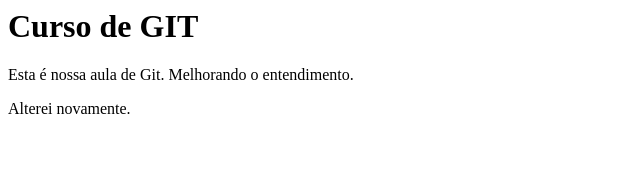
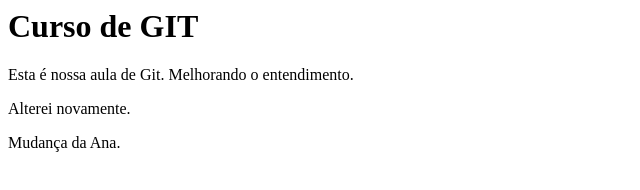
Before and after one commit to maurolcsilva/novorepositorio, a plain HTML site: page index.html in a window 1280 px wide. Shown: the whole page, without its empty margins (0-640 px from the left). Drawn offline with Linux system fonts and the light colour scheme.

Commit message:
Mudança de Ana no index

```diff
--- a/index.html
+++ b/index.html
@@ -6,5 +6,6 @@
         <h1>Curso de GIT</h1>
         <p>Esta é nossa aula de Git. Melhorando o entendimento.</p>
         <p>Alterei novamente.</p>
+        <p>Mudança da Ana.</p>
     </body>
 </html>
```
